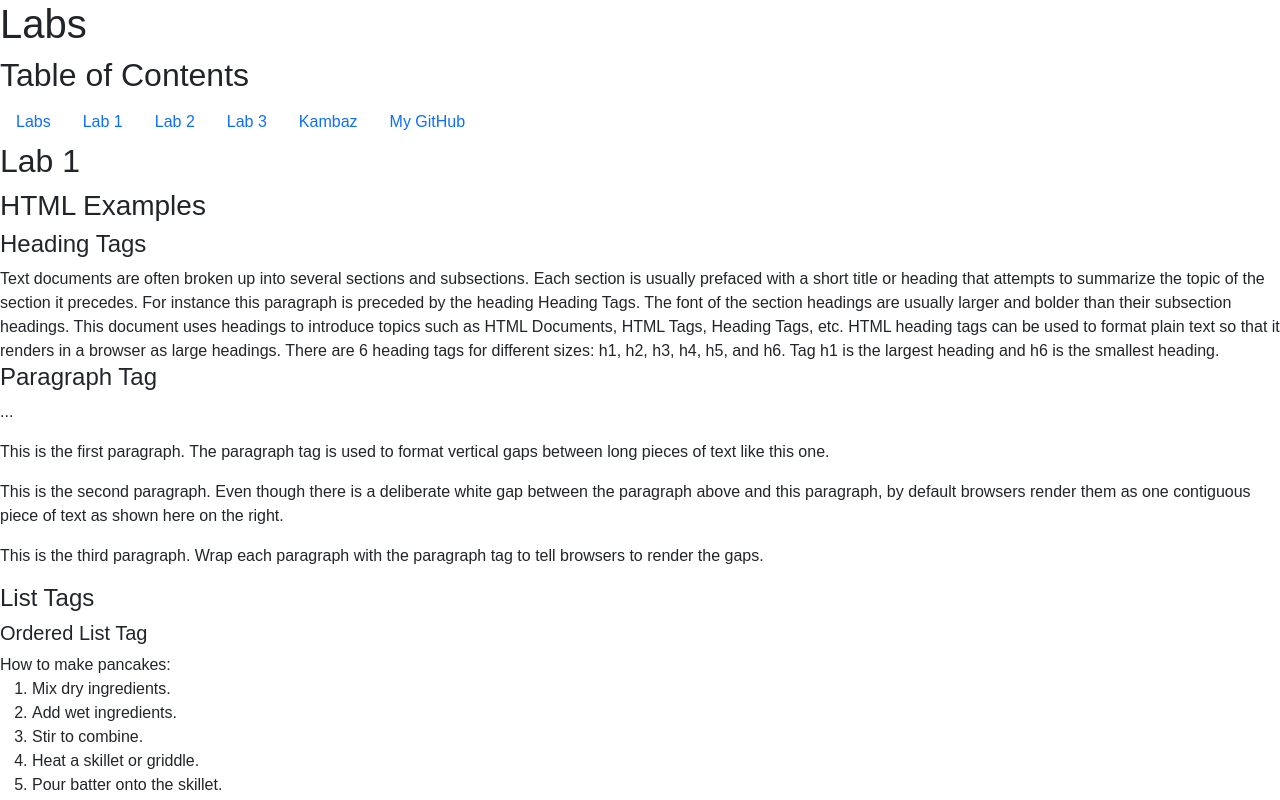
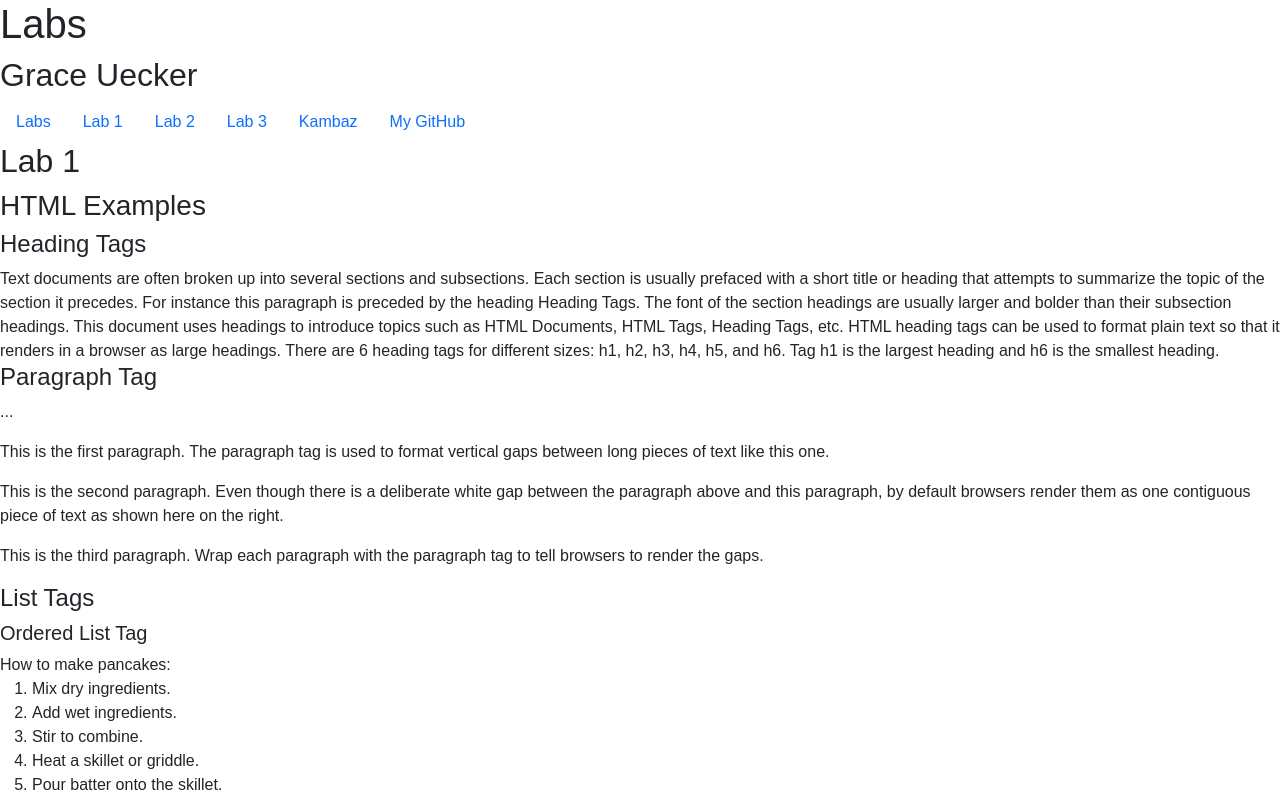
Before and after one commit to graceukr/kambaz-web-app, a React (Vite) app: page /#/Labs/Lab1 in a window 1280 px wide. Shown: the top 800 px of the page. Built offline with nearby package versions, Linux system fonts and the light colour scheme.

Commit message:
fixed unused imports

```diff
--- a/src/Kambaz/Courses/Assignments/Editor.tsx
+++ b/src/Kambaz/Courses/Assignments/Editor.tsx
@@ -1,4 +1,4 @@
-import { Badge, Button, Col, Form, FormControl, FormGroup, FormLabel, FormText, InputGroup, Row } from "react-bootstrap";
+import { Button, Col, Form, InputGroup, Row } from "react-bootstrap";
 import { HiOutlineX } from "react-icons/hi";
 import { IoCalendarOutline } from "react-icons/io5";
 
--- a/src/Labs/TOC.tsx
+++ b/src/Labs/TOC.tsx
@@ -19,7 +19,7 @@ export default function TOC() {
        <Nav.Link href="#/Kambaz">Kambaz</Nav.Link>
      </Nav.Item>
      <Nav.Item>
-       <Nav.Link href="https://github.com/graceukr/kambaz-web-app">My GitHub</Nav.Link>
+       <Nav.Link id="wd-github" href="https://github.com/graceukr/kambaz-web-app">My GitHub</Nav.Link>
      </Nav.Item>
    </Nav>
 );}
--- a/src/Labs/index.tsx
+++ b/src/Labs/index.tsx
@@ -8,7 +8,7 @@ export default function Labs() {
     return (
         <div id="wd=labs">
             <h1>Labs</h1>
-            <h2>Table of Contents</h2>
+            <h2>Grace Uecker</h2>
             <TOC />
             <Routes>
                 <Route path="/" element={<Navigate to="Lab1" />} />
```
